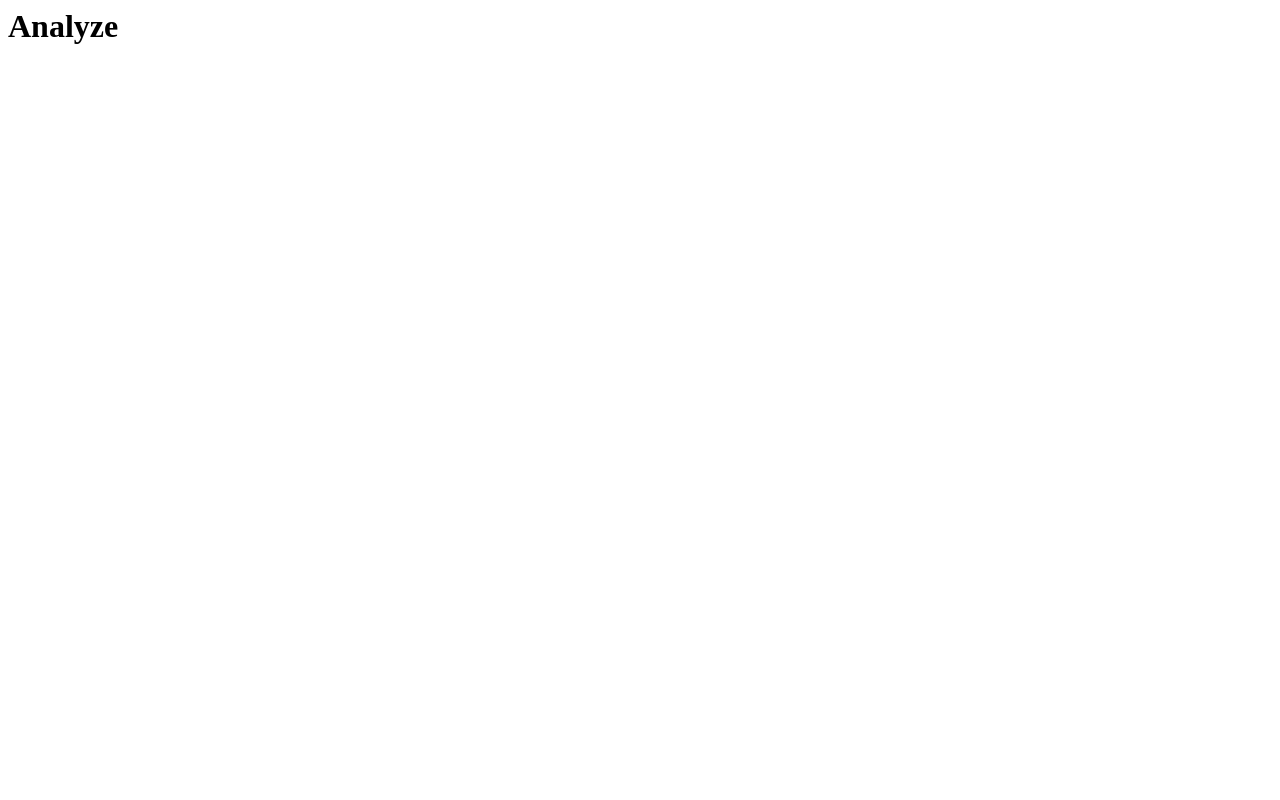
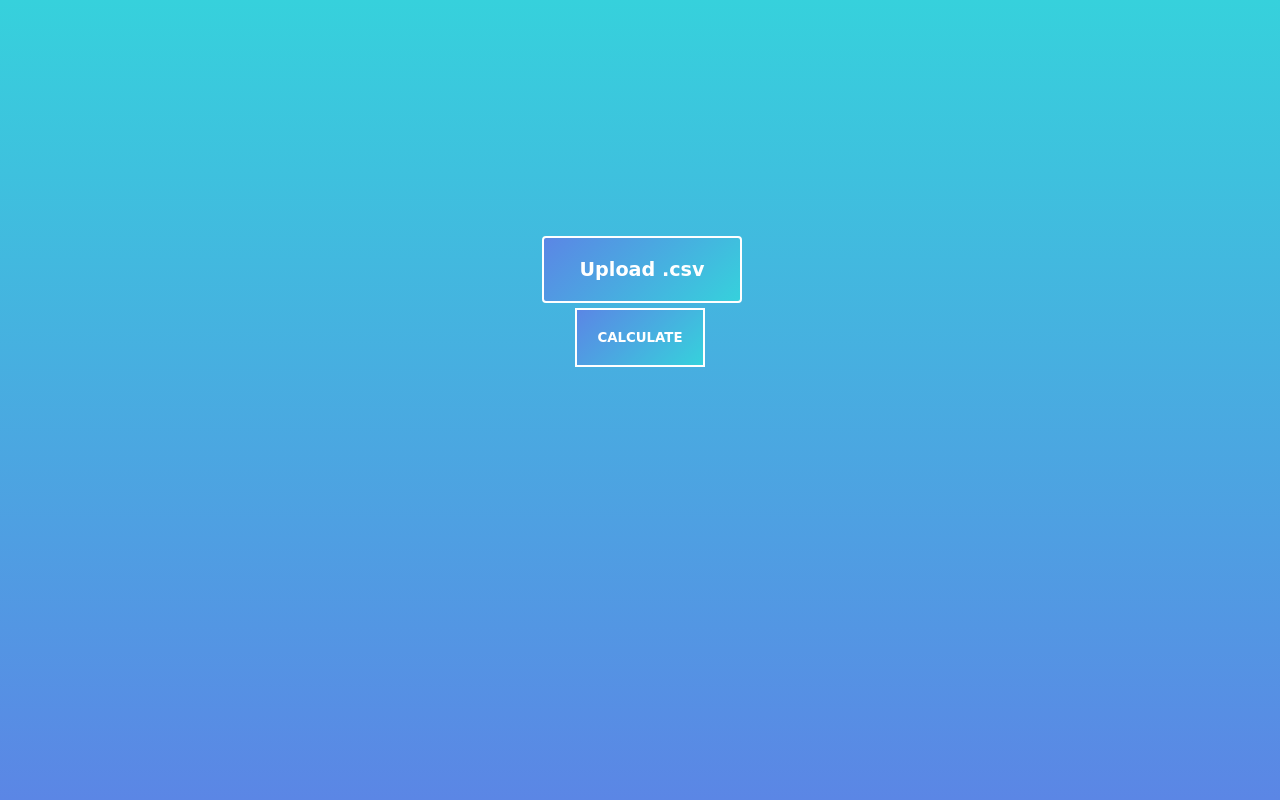
Before and after one commit to Bartekkz/BrandProductSentiment, a Flask app: page /analyze in a window 1280 px wide. Before the commit the page is almost empty. Run offline with Flask 2, Linux system fonts and the light colour scheme; some libraries are stand-ins or nearby versions.

Commit message:
add new layout buttons etc.

```diff
--- a/static/analyze.css
+++ b/static/analyze.css
@@ -0,0 +1,145 @@
+* {
+  margin: 0 auto;
+  padding: 0;
+  box-sizing: border-box;
+  text-align: center;
+}
+
+.wrapper {
+  width: 100%;
+  height: 100vh;
+  padding: 10%;
+  background: linear-gradient(#36d1dc, #5b86e5);
+  background-size: 100% 100%;
+  text-align: center;
+  display: flex;
+  justify-content: center;
+  align-items: center;
+}
+
+.wrapper h2 {
+    font-size: 2.0em;
+}
+
+.main {
+  width: 100%;
+  margin: 0 auto;
+  position: relative;
+  display: inline-block;
+  height: 50vh;
+  text-align: center;
+  justify-content: center;
+  justify-items: center;
+}
+
+[type="file"] {
+  height: 0;
+  overflow: hidden;
+  width: 0;
+}
+
+label {
+  background: transparent;
+  border: 3px solid white;
+  border-radius: 50px;
+  color: white;
+  cursor: pointer;
+  display: inline-block;
+	font-family: 'Poppins', sans-serif;
+	font-size: inherit;
+  font-weight: 600;
+  margin-bottom: 1rem;
+  outline: none;
+  padding: 1rem 50px;
+  position: relative;
+  transition: all 0.5s;
+  vertical-align: middle;
+}
+
+.button {
+  display: inline-block;
+  border-radius: 4px;
+  background: linear-gradient(-45deg, #36d1dc, #5b86e5);
+  border: 2px solid #fff;
+  color: #fff !important;
+  text-align: center;
+  font-size: 1.2em;
+  font-weight: 700;
+  font-family: 'Amatic SC', cursive;
+  padding: 20px;
+  width: 200px;
+  transition: all 0.5s;
+  cursor: pointer;
+  margin: 5px;
+}
+
+.button span {
+  cursor: pointer;
+  display: inline-block;
+  position: relative;
+  transition: 0.5s;
+}
+
+.button span:after {
+  content: '\00bb';
+  position: absolute;
+  opacity: 0;
+  top: 0;
+  right: -20px;
+  transition: 0.5s;
+}
+
+.button:hover span {
+  padding-right: 25px;
+}
+
+.button:hover span:after {
+  opacity: 1;
+  right: 0;
+}
+
+.button1 {
+  color: #fff !important;
+  text-transform: uppercase;
+  text-decoration: none;
+  background: linear-gradient(-45deg, #36d1dc, #5b86e5);
+  font-weight: 900;
+  padding: 20px;
+  border: 2px solid #fff !important;
+  display: inline-block;
+  transition: all 0.4s ease 0s;
+  font-family: 'Amatic SC', cursive;
+}
+
+.button1:hover {
+  color: #ffffff !important;
+  background: pink;
+  transition: all 0.4s ease 0s;
+}
+
+
+.sth {
+  width: 20%;
+  height: 30px;
+  display: inline-block;
+  color: #fff;
+  background-color: transparent;
+  border: 2px solid #fff;
+  border-radius: 10px;
+  text-align: center;
+  font-size: 15px;
+  font-family: 'Amatic SC', cursive;
+  font-weight: 900;
+  text-transform: uppercase;
+  cursor: pointer;
+  outline: none;
+  transition: all 0.3s ease-in-out;
+  box-shadow: 0px 17px 10px -10px rgba(0,0,0,0.4);
+  line-height: 100%;
+}
+
+input:hover {
+  background-color: pink;
+  box-shadow: 0px 37px 20px -20px rgba(0,0,0,0.2);
+  transform: translate(0px, -10px) scale(1.2);
+}
--- a/templates/analyze.html
+++ b/templates/analyze.html
@@ -1 +1,25 @@
-<h1>Analyze</h1>
+<!DOCTYPE html>
+<html lang="en">
+<head>
+    <meta charset="UTF-8">
+    <meta name="viewport" content="width=device-width, initial-scale=1.0">
+    <meta http-equiv="X-UA-Compatible" content="ie=edge">
+    <link rel="stylesheet" type="text/css" href='../static/analyze.css'>
+    <link rel="stylesheet" href="https://use.fontawesome.com/releases/v5.8.1/css/all.css">
+    <title>CheckYourCompany</title>
+</head>
+<body>
+    <div class='wrapper'>
+        <div class='main'>
+            <form action='/read' method='POST' enctype="multipart/form-data" style='padding: 3% 0 0%'>
+                <input type='file' name='data_file' id='file'>
+                <label for='file' class='button'><span>Upload .csv</span></label>
+                <div>
+                    <input class='button1' type="submit" value='Calculate'>
+                </div>
+            <!--<p id='errorMsg' class='orange' style='padding: 3%;'>{{error}}</p>-->
+            </form>
+        </div>
+    </div>
+</body>
+</html>
```
